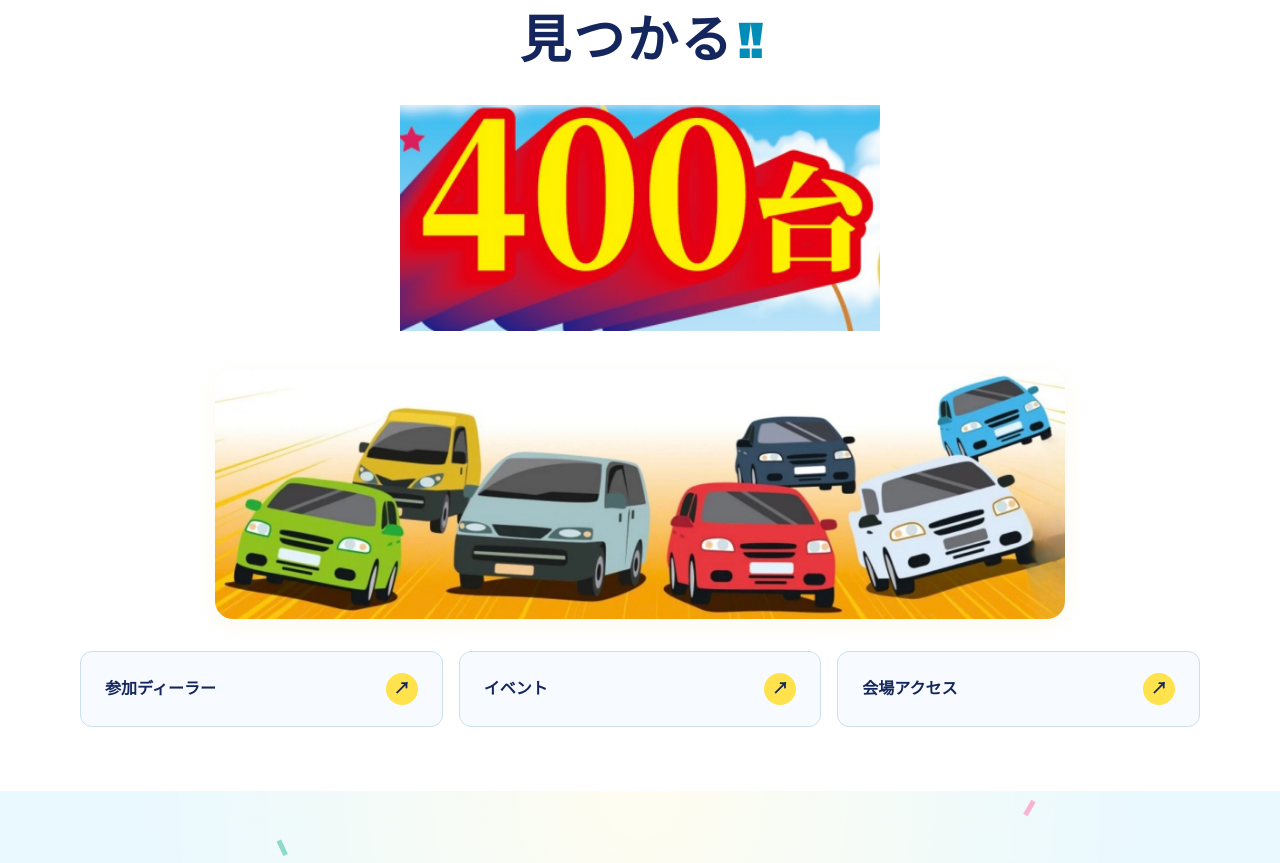
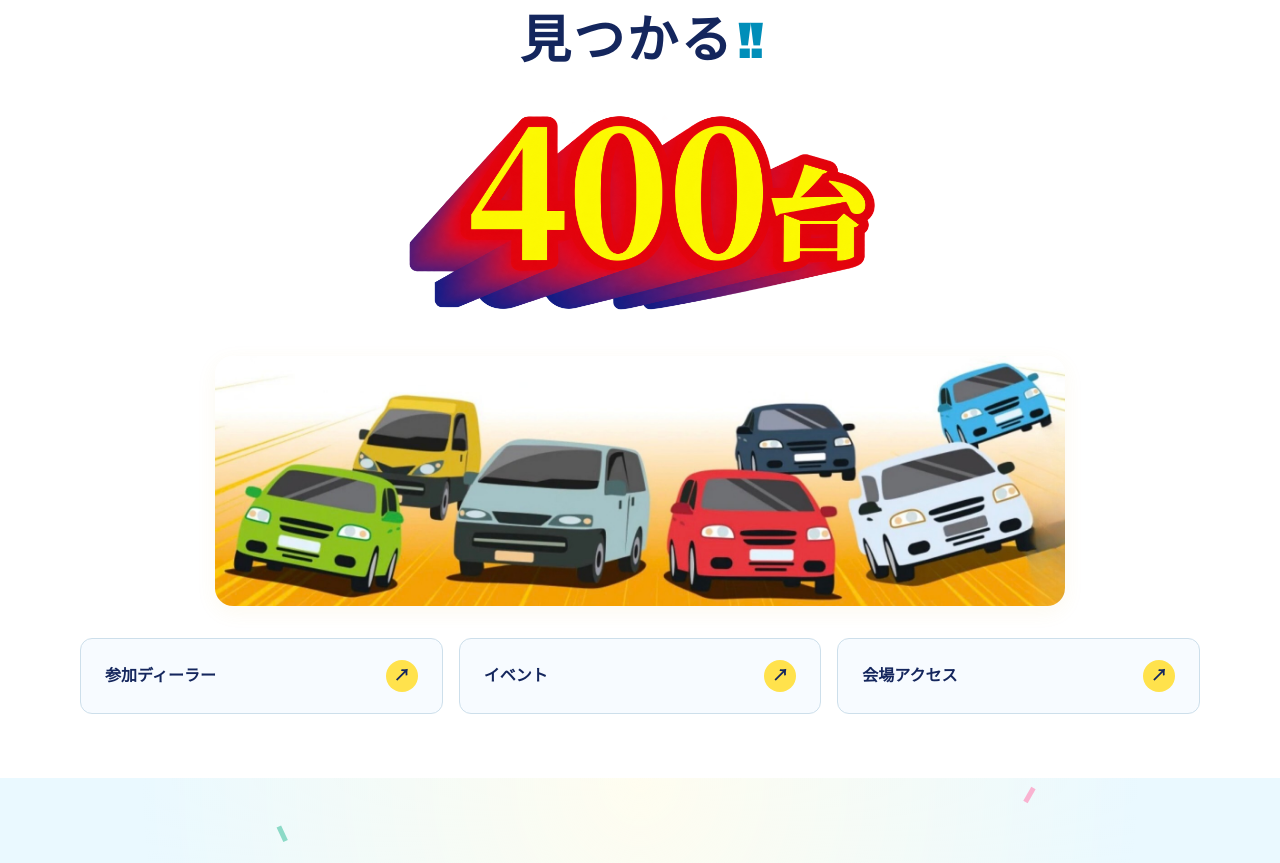
Before and after one commit to 810eigo-droid/okinawa-cars, a plain HTML site: page revision-20261009/index.html in a window 1280 px wide. Shown: the part 1169-2032 px from the top of the page. Drawn offline with Linux system fonts and the light colour scheme.

Commit message:
Use transparent 400 artwork supplied by client

```diff
--- a/revision-20261009/index.html
+++ b/revision-20261009/index.html
@@ -1,9 +1,9 @@
 <!doctype html>
-<html lang="ja"><head><meta charset="utf-8"><meta name="viewport" content="width=device-width,initial-scale=1"><title>OKINAWA 新車正規ディーラーズ中古車フェア｜2026年11月7日・8日</title><meta name="description" content="沖縄県内初！10社の新車正規ディーラーが勢揃い。2026年11月7日・8日、コザ運動公園立体駐車場。400台、無料駐車場260台完備。"><link rel="icon" href="./assets/favicon.svg"><link rel="stylesheet" href="./flyer-lp.css"><script src="./premium-nav.js" defer></script><script src="./flyer-motion.js" defer></script><link rel="stylesheet" href="./revision.css?v=4"></head>
+<html lang="ja"><head><meta charset="utf-8"><meta name="viewport" content="width=device-width,initial-scale=1"><title>OKINAWA 新車正規ディーラーズ中古車フェア｜2026年11月7日・8日</title><meta name="description" content="沖縄県内初！10社の新車正規ディーラーが勢揃い。2026年11月7日・8日、コザ運動公園立体駐車場。400台、無料駐車場260台完備。"><link rel="icon" href="./assets/favicon.svg"><link rel="stylesheet" href="./flyer-lp.css"><script src="./premium-nav.js" defer></script><script src="./flyer-motion.js" defer></script><link rel="stylesheet" href="./revision.css?v=5"></head>
 <body><svg xmlns="http://www.w3.org/2000/svg" width="0" height="0" style="position:absolute" aria-hidden="true"><symbol id="shield" viewBox="0 0 72 72"><path d="M36 6l23 9v19c0 16-13 26-23 32C26 60 13 50 13 34V15z"/><path d="M25 35l8 8 16-18"/></symbol><symbol id="price" viewBox="0 0 72 72"><rect x="10" y="9" width="52" height="54" rx="8"/><path d="M22 48h28M22 55h14M27 20l9 10 9-10M36 30v12M26 31h20M26 37h20"/></symbol><symbol id="tools" viewBox="0 0 72 72"><path d="M45 9a17 17 0 0 0-20 21L9 47a10 10 0 0 0 14 14l17-17A17 17 0 0 0 62 24L51 35l-12-3-3-12z"/><circle cx="18" cy="53" r="3"/></symbol></svg><a class="skip" href="#main">本文へ移動</a><header><a class="brand" href="#top"><small>OKINAWA 新車正規</small>ディーラーズ中古車フェア</a><nav aria-label="メインナビゲーション"><a href="#fun">イベント</a><a href="#dealers">参加ディーラー</a><a class="pill" href="#access">会場アクセス ↗</a></nav><button class="menu-toggle" aria-haspopup="dialog" aria-expanded="false" aria-controls="fair-menu"><span aria-hidden="true">☰</span><small>MENU</small></button></header>
 <dialog id="fair-menu" aria-labelledby="menu-title"><div class="menu-head"><p id="menu-title">OKINAWA<br><strong>ディーラーズ中古車フェア</strong></p><button class="menu-close" aria-label="メニューを閉じる">×</button></div><img src="./assets/hero-flyer.jpg" alt=""><nav aria-label="フェア内メニュー"><a href="#top">トップ <span>↗</span></a><a href="#fun">イベント <span>↗</span></a><a href="#quality">認定中古車 <span>↗</span></a><a href="#dealers">参加ディーラー <span>↗</span></a><a href="#access">会場アクセス <span>↗</span></a><a href="./assets/flyer.pdf">チラシ <span>↗</span></a></nav><a class="button" href="./assets/flyer.pdf">チラシを見る（PDF） ↗</a><p>2026年11月7日（土）・8日（日）<br>10:00〜17:00</p></dialog>
 <main id="main"><section class="hero" id="top"><h1 class="sr-only">OKINAWA 新車正規ディーラーズ中古車フェア</h1><picture><source media="(max-width:800px)" srcset="./assets/flyer-hero-sp.png" width="941" height="1672"><img class="hero-image" src="./assets/hero-flyer.jpg" alt="OKINAWA 新車正規ディーラーズ中古車フェア。JAFちびっこ免許証、キッチンカー、お楽しみスタンプラリー、支払総額で購入できます。" width="1489" height="943" fetchpriority="high"></picture><div class="date-band"><p><span>2026年</span><strong>11.7<small>土</small>・8<small>日</small></strong></p><div><b>10:00〜17:00</b><br>沖縄サントリーアリーナ隣接<br><strong>コザ運動公園 立体駐車場</strong></div><a href="#access" aria-label="会場アクセス">↗</a></div></section>
-<section class="intro wrap"><p class="kicker" data-text-motion="burst">国産車から輸入車まで多数取り揃え!!</p><h2><span class="intro-line">お気に入りの<span class="one-car" data-text-motion="roll">1台</span>が</span><br><span class="intro-line">見つかる<span class="exclaim">!!</span></span></h2><div class="stock stock-art"><span class="stock-crop" data-text-motion="pop" role="img" aria-label="400台"><img src="./assets/stock-banner.png" alt="" width="1300" height="193"></span></div><div class="flyer-cars" role="button" tabindex="0" aria-label="車のイラストのアニメーションを再生"><img src="./assets/7cars.jpg" width="1874" height="552" alt="チラシに掲載された色とりどりの車のイラスト"></div><div class="shortcuts"><a href="#dealers">参加ディーラー <span>↗</span></a><a href="#fun">イベント <span>↗</span></a><a href="#access">会場アクセス <span>↗</span></a></div></section>
+<section class="intro wrap"><p class="kicker" data-text-motion="burst">国産車から輸入車まで多数取り揃え!!</p><h2><span class="intro-line">お気に入りの<span class="one-car" data-text-motion="roll">1台</span>が</span><br><span class="intro-line">見つかる<span class="exclaim">!!</span></span></h2><div class="stock stock-art"><span class="stock-crop" data-text-motion="pop" role="img" aria-label="400台"><img src="./assets/400.png" alt="" width="1884" height="835"></span></div><div class="flyer-cars" role="button" tabindex="0" aria-label="車のイラストのアニメーションを再生"><img src="./assets/7cars.jpg" width="1874" height="552" alt="チラシに掲載された色とりどりの車のイラスト"></div><div class="shortcuts"><a href="#dealers">参加ディーラー <span>↗</span></a><a href="#fun">イベント <span>↗</span></a><a href="#access">会場アクセス <span>↗</span></a></div></section>
 <section class="events section" id="fun"><div class="wrap"><p class="section-label">イベント</p><h2>様々なイベント満載!!</h2><div class="event-grid"><article><div class="event-art stamp" aria-hidden="true"><img src="./assets/stamp.png" alt=""></div><span class="event-no">01</span><h3>スタンプラリー</h3></article><article><div class="event-art food" aria-hidden="true"><img src="./assets/kitchen.png" alt=""></div><span class="event-no">02</span><h3>キッチンカー！</h3><p>沖縄市料理飲食業組合</p></article><article><div class="event-art jaf" aria-hidden="true"><img src="./assets/jaf.png" alt=""></div><span class="event-no">03</span><h3>JAF<br>ちびっこ免許証</h3></article></div>
 		<!--<div class="benefit"><span data-text-motion="bounce">ご成約特典あり！</span></div>--></div></section>
 <section class="section wrap" id="quality"><p class="section-label">認定中古車</p><h2>新車正規ディーラーの安心と信頼感!!</h2><div class="trust-grid"><article><span class="trust-number">01</span><svg class="trust-icon" aria-hidden="true"><use href="#shield"/></svg><h3>安心・安全・信頼の<br>認定中古車</h3><p>品質保証と信頼性!!</p></article><article><span class="trust-number">02</span><svg class="trust-icon" aria-hidden="true"><use href="#price"/></svg><h3>総額表示だから安心</h3><p>車両価格は全て総額表示!!</p></article><article><span class="trust-number">03</span><svg class="trust-icon" aria-hidden="true"><use href="#tools"/></svg><h3>購入後の<br>メンテナンスも安心！</h3><p>充実したアフターサービス!!</p></article></div></section>
--- a/revision-20261009/revision.css
+++ b/revision-20261009/revision.css
@@ -19,4 +19,4 @@
 .intro .stock strong{-webkit-text-stroke:16px #ed001b}.intro .stock b{-webkit-text-stroke:11px #ed001b}
 @media(max-width:800px){.intro .stock strong{-webkit-text-stroke:10px #ed001b}.intro .stock b{-webkit-text-stroke:8px #ed001b}}
 /* Use the supplied flyer lettering directly, without altering its pixels. */
-.intro .stock.stock-art{display:block;width:min(480px,90%);padding:0;margin:24px auto 38px}.stock-crop{display:block;position:relative;width:100%;aspect-ratio:410/193;overflow:hidden}.stock-crop>img{position:absolute;left:-201.22%;top:0;width:317.073%;max-width:none;height:100%;object-fit:fill}
+.intro .stock.stock-art{display:block;width:min(480px,90%);padding:0;margin:24px auto 38px}.stock-crop{display:block;position:relative;width:100%;aspect-ratio:1884/835;overflow:hidden}.stock-crop>img{display:block;width:100%;height:auto}
```
Also changed, not shown: revision-20261009/assets/400.png (added).
